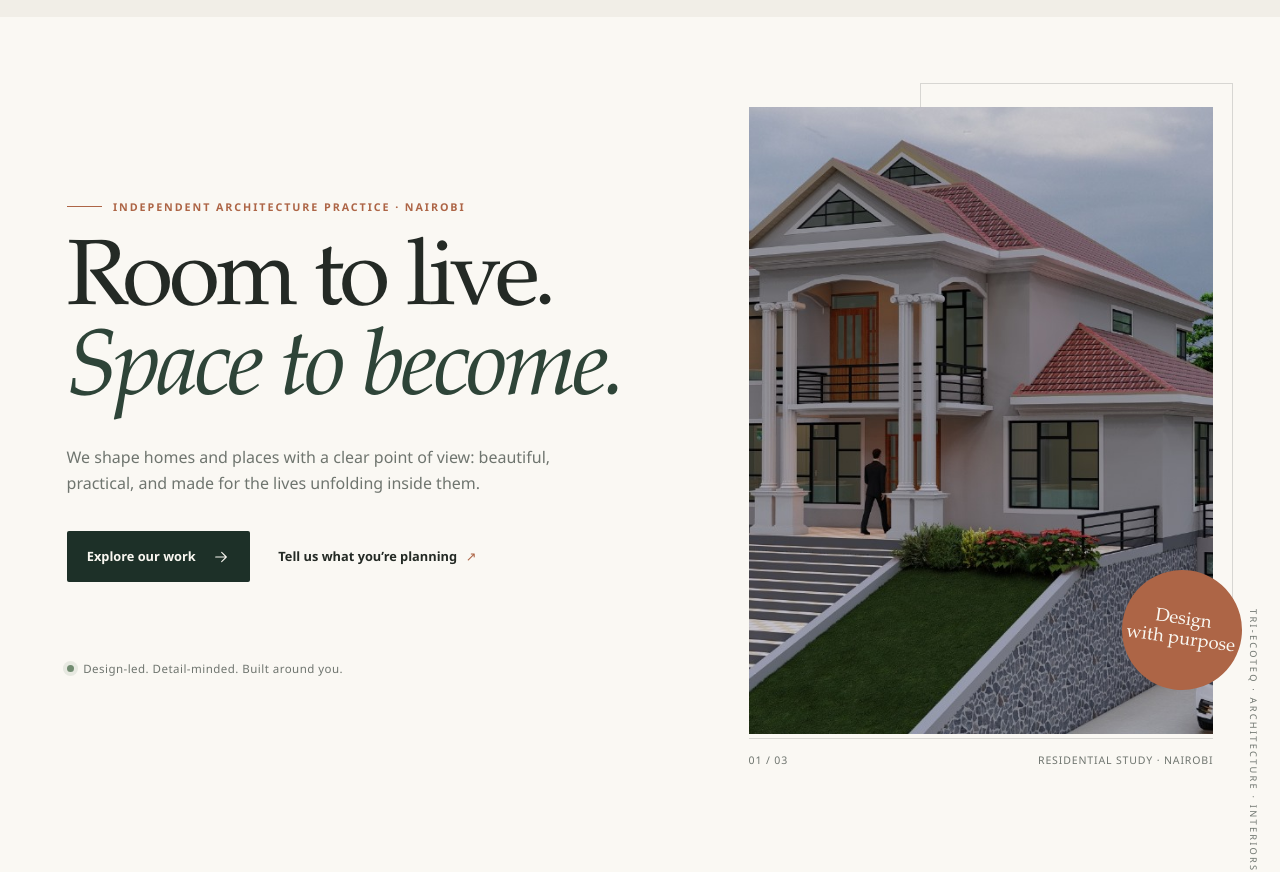
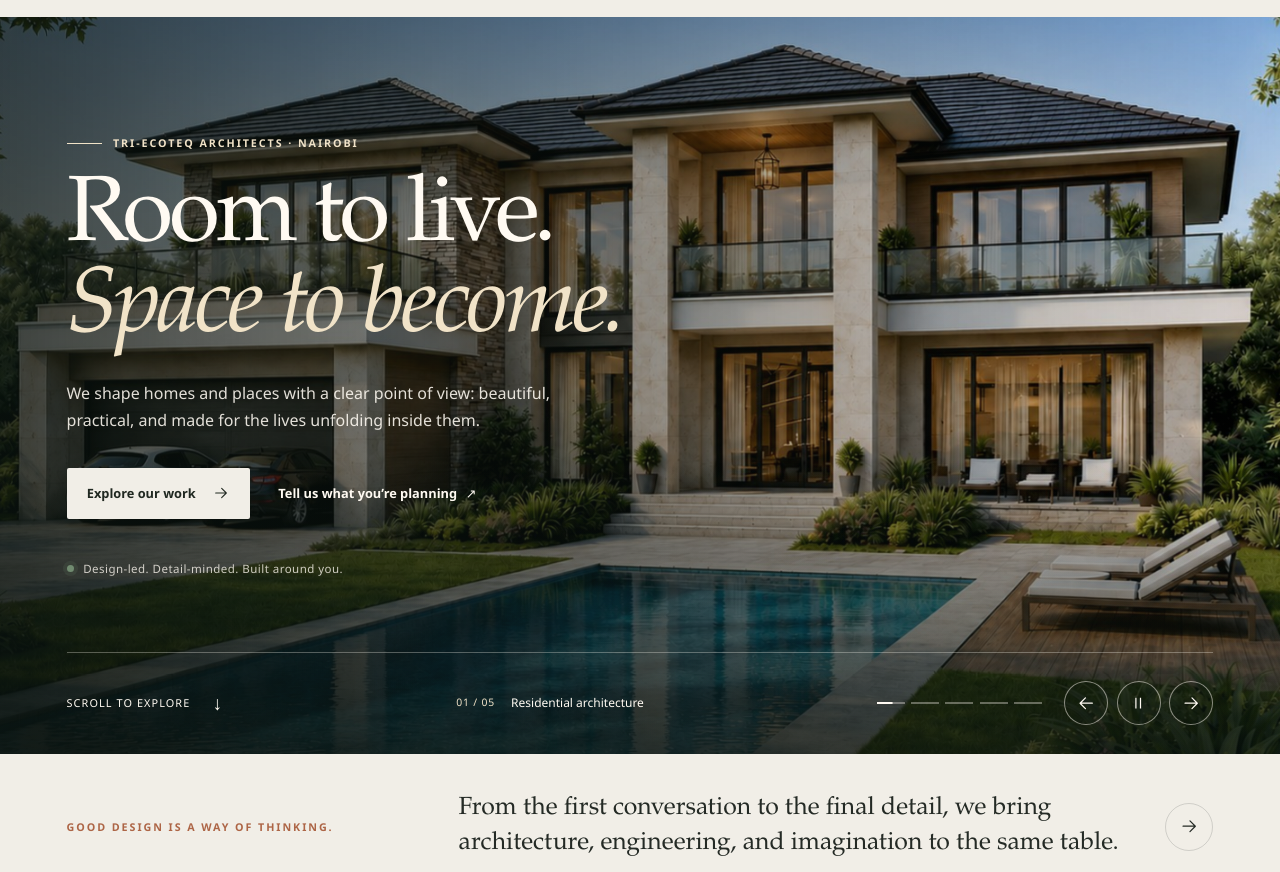
Before and after one commit to Ibkiko26/triecoteq-frontend, a website built with Vite: page index.html in a window 1280 px wide. Shown: the part 104-976 px from the top of the page. Built offline with nearby package versions, Linux system fonts and the light colour scheme.

```diff
--- a/src/pages.ts
+++ b/src/pages.ts
@@ -121,31 +121,53 @@ function projectCard(project: PortfolioProject, index: number): string {
 
 function homePage(): string {
   const featured = portfolioProjects.slice(0, 3).map(projectCard).join("");
+  const slides = [
+    { image: "Mod1", title: "Residential architecture", description: "Contemporary residence with a landscaped garden and swimming pool", position: "center 58%" },
+    { image: "Mod9", title: "Spaces to gather", description: "Warm family lounge opening onto a garden terrace", position: "center" },
+    { image: "Mod8", title: "Room to retreat", description: "Bedroom suite with timber finishes and views into the garden", position: "center" },
+    { image: "Mod7", title: "Details that make a difference", description: "Marble bathroom with a freestanding bath and softly illuminated mirrors", position: "center" },
+    { image: "Mod2", title: "Connected living", description: "Double-height living space with a floating staircase and pool views", position: "center" }
+  ];
 
   return `
     <main id="main-content">
-      <section class="home-hero">
-        <div class="container home-hero-grid">
+      <section class="home-hero" aria-label="Tri-EcoTeq Architects showcase" aria-roledescription="carousel" data-hero-carousel>
+        <div class="hero-backdrop" aria-hidden="true">
+          ${slides.map((slide, index) => `
+            <div class="hero-slide${index === 0 ? " is-active is-zooming" : ""}" data-hero-slide data-title="${slide.title}">
+              <img src="/assets/hero/${slide.image}.jpg" alt="${slide.description}" style="object-position: ${slide.position}" fetchpriority="${index === 0 ? "high" : "low"}" decoding="async" />
+            </div>
+          `).join("")}
+        </div>
+        <div class="hero-shade" aria-hidden="true"></div>
+        <div class="container home-hero-content">
           <div class="hero-copy">
-            <p class="eyebrow"><span class="eyebrow-line"></span> Independent architecture practice · Nairobi</p>
+            <p class="eyebrow"><span class="eyebrow-line"></span> Tri-EcoTeq Architects · Nairobi</p>
             <h1>Room to live.<br /><em>Space to become.</em></h1>
             <p class="hero-description">We shape homes and places with a clear point of view: beautiful, practical, and made for the lives unfolding inside them.</p>
             <div class="button-row">
-              <a class="button button-dark" href="portfolio.html">Explore our work ${icon("arrow")}</a>
+              <a class="button button-light" href="portfolio.html">Explore our work ${icon("arrow")}</a>
               <a class="text-link" href="contact.html">Tell us what you’re planning <span aria-hidden="true">↗</span></a>
             </div>
             <div class="hero-footnote"><span class="status-dot"></span> Design-led. Detail-minded. Built around you.</div>
           </div>
-          <figure class="hero-figure">
-            <img src="/assets/hero/Proj%201.jpg" alt="Contemporary residential architecture by Tri-EcoTeq Architects" fetchpriority="high" />
-            <figcaption><span>01 / 03</span><span>Residential study · Nairobi</span></figcaption>
-            <span class="hero-stamp">Design<br />with purpose</span>
-          </figure>
         </div>
-        <div class="hero-side-note" aria-hidden="true">TRI-ECOTEQ · ARCHITECTURE · INTERIORS</div>
+        <div class="container hero-bottom-bar">
+          <a class="hero-scroll-link" href="#home-introduction">Scroll to explore <span aria-hidden="true">↓</span></a>
+          <div class="hero-slide-caption"><span class="hero-slide-number" data-hero-number>01 / 05</span><span data-hero-caption>${slides[0].title}</span></div>
+          <div class="hero-slideshow-controls" role="group" aria-label="Slideshow controls">
+            <div class="hero-slide-selectors" role="group" aria-label="Choose an image">
+              ${slides.map((slide, index) => `<button class="hero-slide-selector${index === 0 ? " is-active" : ""}" type="button" data-hero-select="${index}" aria-label="Show image ${index + 1}: ${slide.title}" aria-pressed="${index === 0}"><span></span></button>`).join("")}
+            </div>
+            <button class="hero-control hero-control-previous" type="button" data-hero-previous aria-label="Previous image">${icon("arrow")}</button>
+            <button class="hero-control" type="button" data-hero-pause aria-label="Pause slideshow" aria-pressed="false"><svg viewBox="0 0 24 24" fill="none" stroke="currentColor" stroke-width="1.6" aria-hidden="true"><path d="M9 5v14M15 5v14"/></svg></button>
+            <button class="hero-control" type="button" data-hero-next aria-label="Next image">${icon("arrow")}</button>
+          </div>
+        </div>
+        <p class="sr-only" data-hero-status aria-live="polite" aria-atomic="true"></p>
       </section>
 
-      <section class="intro-strip">
+      <section class="intro-strip" id="home-introduction">
         <div class="container intro-strip-inner">
           <p class="eyebrow">Good design is a way of thinking.</p>
           <p>From the first conversation to the final detail, we bring architecture, engineering, and imagination to the same table.</p>
--- a/src/styles.css
+++ b/src/styles.css
@@ -277,21 +277,65 @@ svg {
 
 .home-hero {
   position: relative;
+  display: flex;
+  min-height: max(680px, calc(100svh - 120px));
+  flex-direction: column;
+  justify-content: center;
+  isolation: isolate;
   overflow: hidden;
-  padding: clamp(3rem, 7vw, 7rem) 0 clamp(4rem, 8vw, 8rem);
-  background: var(--paper-light);
-}
-
-.home-hero-grid {
-  display: grid;
-  grid-template-columns: minmax(0, 1fr) minmax(0, 0.9fr);
-  align-items: center;
-  gap: clamp(2.5rem, 7vw, 7.5rem);
+  color: #fffaf2;
+  background: #242a25;
+  touch-action: pan-y pinch-zoom;
+}
+
+.hero-backdrop,
+.hero-slide,
+.hero-shade {
+  position: absolute;
+  inset: 0;
+}
+
+.hero-backdrop {
+  z-index: -2;
+  overflow: hidden;
+}
+
+.hero-slide {
+  opacity: 0;
+  transition: opacity 1400ms ease;
+}
+
+.hero-slide.is-active {
+  z-index: 1;
+  opacity: 1;
+}
+
+.hero-slide img {
+  width: 100%;
+  height: 100%;
+  max-width: none;
+  object-fit: cover;
+  transform: scale(1.02);
+}
+
+.hero-slide.is-zooming img {
+  animation: hero-cinematic-zoom 12s linear both;
+}
+
+.hero-shade {
+  z-index: -1;
+  background: linear-gradient(90deg, rgba(10, 19, 15, 0.76), rgba(10, 19, 15, 0.42) 47%, rgba(10, 19, 15, 0.06) 100%),
+    linear-gradient(0deg, rgba(10, 19, 15, 0.72), transparent 40%);
+  pointer-events: none;
+}
+
+.home-hero-content {
+  padding-block: clamp(5rem, 8vw, 8rem) 10rem;
 }
 
 .hero-copy {
   position: relative;
-  z-index: 1;
+  max-width: 52rem;
   padding-block: 1rem;
 }
 
@@ -309,12 +353,14 @@ svg {
   display: flex;
   align-items: center;
   gap: 0.7rem;
+  color: #f1e3c8;
 }
 
 .eyebrow-line {
   width: 2.2rem;
   height: 1px;
-  background: var(--clay);
+  flex: 0 0 auto;
+  background: currentColor;
 }
 
 h1,
@@ -346,10 +392,14 @@ h2 em {
   font-weight: 400;
 }
 
+.hero-copy h1 em {
+  color: #f1e3c8;
+}
+
 .hero-description {
   max-width: 31rem;
   margin-bottom: 2.2rem;
-  color: var(--muted);
+  color: rgba(255, 250, 242, 0.88);
   font-size: clamp(1rem, 1.25vw, 1.14rem);
 }
 
@@ -435,8 +485,8 @@ body[data-theme="dark"] .button-dark {
   display: flex;
   align-items: center;
   gap: 0.6rem;
-  margin-top: clamp(2.7rem, 6vw, 5.2rem);
-  color: var(--muted);
+  margin-top: 2.5rem;
+  color: rgba(255, 250, 242, 0.78);
   font-size: 0.72rem;
   letter-spacing: 0.04em;
 }
@@ -449,74 +499,141 @@ body[data-theme="dark"] .button-dark {
   box-shadow: 0 0 0 4px rgba(113, 139, 112, 0.14);
 }
 
-.hero-figure {
-  position: relative;
-  min-width: 0;
-  margin: 0;
-  padding: 0 0 2.25rem 2.25rem;
-}
-
-.hero-figure::before {
-  position: absolute;
-  top: -1.5rem;
-  right: -1.2rem;
-  width: 62%;
-  height: 80%;
-  border: 1px solid var(--line);
-  content: "";
-}
-
-.hero-figure img {
-  position: relative;
-  width: 100%;
-  height: clamp(400px, 49vw, 660px);
-  object-fit: cover;
-  object-position: center;
-  background: var(--paper-deep);
-}
-
-.hero-figure figcaption {
+.home-hero .text-link,
+.home-hero .text-link span {
+  color: #fffaf2;
+}
+
+.hero-bottom-bar {
   position: absolute;
   right: 0;
   bottom: 0;
-  left: 2.25rem;
-  display: flex;
+  left: 0;
+  display: flex;
+  min-height: 102px;
+  align-items: center;
   justify-content: space-between;
+  gap: 1.5rem;
+  padding-block: 1rem;
+  border-top: 1px solid rgba(255, 250, 242, 0.3);
+}
+
+.hero-scroll-link {
+  display: inline-flex;
+  align-items: center;
+  gap: 1.4rem;
+  font-size: 0.68rem;
+  letter-spacing: 0.1em;
+  text-transform: uppercase;
+}
+
+.hero-scroll-link span {
+  font-size: 1.2rem;
+}
+
+.hero-slide-caption {
+  display: flex;
+  align-items: center;
   gap: 1rem;
-  padding-top: 0.85rem;
-  border-top: 1px solid var(--line);
-  color: var(--muted);
-  font-size: 0.66rem;
+  min-width: 0;
+  font-size: 0.75rem;
+}
+
+.hero-slide-number {
+  flex: 0 0 auto;
+  color: #f1e3c8;
+  font-size: 0.65rem;
   letter-spacing: 0.08em;
-  text-transform: uppercase;
-}
-
-.hero-stamp {
+  font-variant-numeric: tabular-nums;
+}
+
+.hero-slideshow-controls,
+.hero-slide-selectors {
+  display: flex;
+  align-items: center;
+  gap: 0.55rem;
+}
+
+.hero-slideshow-controls {
+  flex: 0 0 auto;
+}
+
+.hero-slide-selectors {
+  margin-right: 0.8rem;
+  gap: 0.4rem;
+}
+
+.hero-slide-selector {
+  position: relative;
+  width: 1.75rem;
+  height: 44px;
+  padding: 0;
+  border: 0;
+  background: transparent;
+  cursor: pointer;
+}
+
+.hero-slide-selector::before,
+.hero-slide-selector span {
   position: absolute;
-  right: -1.8rem;
-  bottom: 5rem;
-  display: grid;
-  width: 7.5rem;
-  height: 7.5rem;
-  place-content: center;
+  top: 21px;
+  right: 0;
+  left: 0;
+  height: 2px;
+  background: rgba(255, 250, 242, 0.35);
+  content: "";
+}
+
+.hero-slide-selector span {
+  background: #fffaf2;
+  transform: scaleX(0);
+  transform-origin: left;
+}
+
+.hero-slide-selector.is-active span {
+  animation: hero-slide-progress 9s linear both;
+}
+
+.hero-control {
+  display: inline-grid;
+  width: 44px;
+  height: 44px;
+  place-items: center;
+  padding: 0;
+  border: 1px solid rgba(255, 250, 242, 0.5);
   border-radius: 50%;
-  color: #f9f7f1;
-  background: var(--clay);
-  font-family: var(--serif);
-  font-size: 1.15rem;
-  line-height: 1.1;
-  text-align: center;
-  transform: rotate(8deg);
-}
-
-.hero-side-note {
-  position: absolute;
-  right: 1.2rem;
-  bottom: 0;
-  color: var(--muted);
-  font-size: 0.58rem;
-  letter-spacing: 0.24em;
-  writing-mode: vertical-rl;
+  color: #fffaf2;
+  background: rgba(10, 19, 15, 0.16);
+  cursor: pointer;
+  transition: color 180ms ease, background 180ms ease;
+}
+
+.hero-control:hover {
+  color: #242a25;
+  background: #fffaf2;
+}
+
+.hero-control-previous svg {
+  transform: rotate(180deg);
+}
+
+.home-hero :focus-visible {
+  outline-color: #fffaf2;
+}
+
+.home-hero.is-paused .hero-slide img,
+.home-hero.is-paused .hero-slide-selector span {
+  animation-play-state: paused;
+}
+
+@keyframes hero-cinematic-zoom {
+  from { transform: scale(1.02); }
+  to { transform: scale(1.16); }
+}
+
+@keyframes hero-slide-progress {
+  from { transform: scaleX(0); }
+  to { transform: scaleX(1); }
 }
 
 .intro-strip {
```
Also changed, not shown: assets/hero/Mod1.jpg (added), assets/hero/Mod2.jpg (added), assets/hero/Mod7.jpg (added), assets/hero/Mod8.jpg (added), assets/hero/Mod9.jpg (added).
